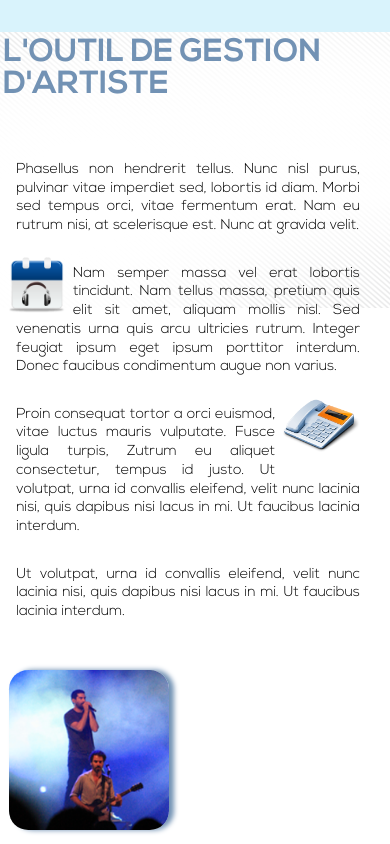
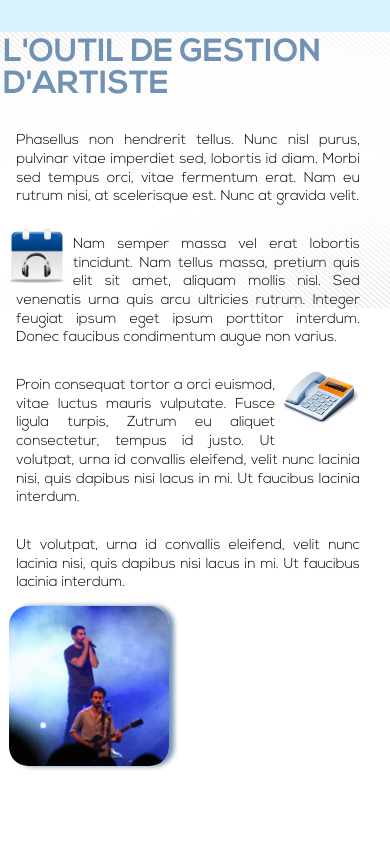
Before and after one commit to Izou/afiplabelgo2014, a plain HTML site: page index.html in a window 390 px wide. Shown: the part 1780-2624 px from the top of the page. Drawn offline with Linux system fonts and the light colour scheme.

Commit message:
Guitar display

```diff
--- a/small.css
+++ b/small.css
@@ -381,10 +381,8 @@ section#gestion {
 
 section#gestion article.content {
     width: 47%;
-    height: 33em;
 /*    width: 460px;
     height: 564px;*/
-    float: left;
     margin-left: 1.5%;
     display: block;
     padding-left: 0.2em;
@@ -419,38 +417,6 @@ img.corner{
     margin-top: 1%;
 }
 
-
-div#guitare{
-/*    width: 200px;
-    height: 200px;*/
-    width: 10em;
-    height: 10em;
-    background-size: 102%;
-    background-image: url(images/mecguitare.png);
-    float: left;
-    background-repeat: no-repeat;
-    margin-top: 3%;
-    margin-right: 3%;
-    border-bottom-left-radius: 1.2em;
-    border-bottom-right-radius: 1.2em;
-    -webkit-border-bottom-left-radius: 1.2em;
-    -webkit-border-bottom-right-radius: 1.2em;
-    -moz-border-bottom-left-radius: 1.2em;
-    -moz-border-bottom-right-radius: 1.2em;
-    -o-border-bottom-left-radius: 1.2em;
-    -o-border-bottom-right-radius: 1.2em;
-    border-top-left-radius: 1.2em;
-    border-top-right-radius: 1.2em;
-    -webkit-border-top-left-radius: 1.2em;
-    -webkit-border-top-right-radius: 1.2em;
-    -moz-border-top-left-radius: 1.2em;
-    -moz-border-top-right-radius: 1.2em;
-    -o-border-top-left-radius: 1.2em;
-    -o-border-top-right-radius: 1.2em;
-    box-shadow: 0.3em 0em 0.3em 0.01em #7292b4;
-    -webkit-box-shadow: 0.3em 0em 0.3em 0.01em #7292b4;
-    -moz-box-shadow: 0.3em 0em 0.3em 0.01em #7292b4;
-}
 
 section#gestion article.content p span{
     padding-top: 20%;
@@ -602,6 +568,7 @@ nav ul li:nth-child(3){
     font-family: nexa_lightregular; Verdana, Arial;
     height: auto;
     width: 100%;
+    height: 20em;
     margin-top: 0.8em;
     border-bottom-left-radius: 0.9em;
     border-bottom-right-radius: 2em;
@@ -762,10 +729,8 @@ section#gestion {
 
 section#gestion article.content {
     width: 90%;
-    height: 33em;
 /*    width: 460px;
     height: 564px;*/
-    float: left;
     margin-left: 1.5%;
     display: block;
     padding-left: 0.2em;
```
